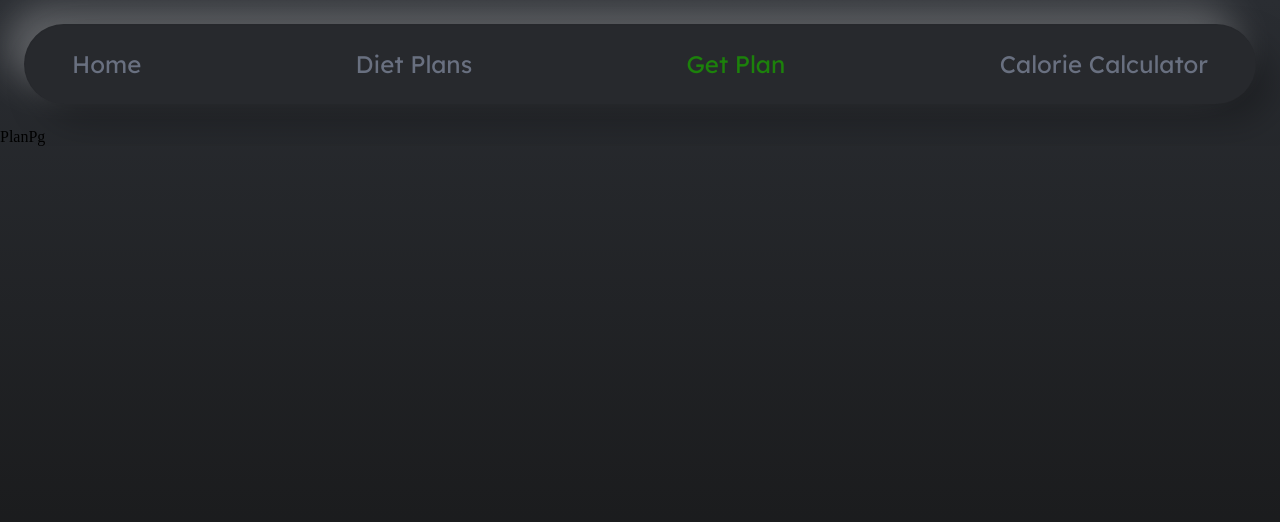
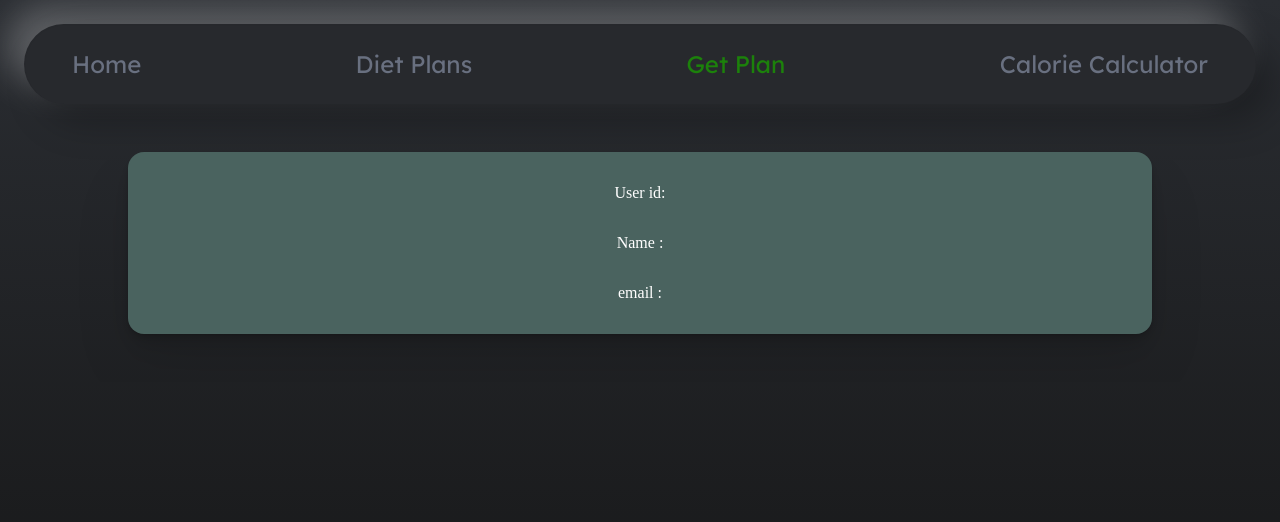
Before and after one commit to AchyuthMohan/devcraft-excel-2022, a React (Create React App) app: page /diet in a window 1280 px wide. Shown: the top 522 px of the page. Built offline with nearby package versions, Linux system fonts and the light colour scheme; no server answers.

Commit message:
ading profile

```diff
--- a/src/pages/PlanPg/PlanPg.css
+++ b/src/pages/PlanPg/PlanPg.css
@@ -0,0 +1,20 @@
+.profile__container {
+    width: 100%;
+}
+
+.profile__div {
+    width: 80%;
+    display: flex;
+    justify-content: center;
+    align-items: center;
+    flex-direction: column;
+    margin: auto;
+    /* background: #00203c; */
+    padding: 1rem;
+    margin: 3rem auto;
+    color: white;
+    background: rgb(74, 99, 95);
+    /* background: linear-gradient(90deg, rgba(115, 179, 169, 1) 12%, rgba(135, 226, 174, 1) 45%, rgba(129, 175, 149, 1) 98%); */
+    border-radius: 1rem;
+    box-shadow: rgba(0, 0, 0, 0.07) 0px 1px 2px, rgba(0, 0, 0, 0.07) 0px 2px 4px, rgba(0, 0, 0, 0.07) 0px 4px 8px, rgba(0, 0, 0, 0.07) 0px 8px 16px, rgba(0, 0, 0, 0.07) 0px 16px 32px, rgba(0, 0, 0, 0.07) 0px 32px 64px;
+}
--- a/src/pages/PlanPg/PlanPg.js
+++ b/src/pages/PlanPg/PlanPg.js
@@ -1,12 +1,18 @@
-import React from 'react'
-import './PlanPg.css'
-import MainLayout from '../../components/MainLayout/MainLayout'
+import React from "react";
+import "./PlanPg.css";
+import MainLayout from "../../components/MainLayout/MainLayout";
 const PlanPg = () => {
   return (
     <MainLayout>
-        PlanPg
+      <div className="profile__container">
+        <div className="profile__div">
+          <p>User id:<span></span></p>
+          <p>Name :<span></span></p>
+          <p>email :<span></span></p>
+        </div>
+      </div>
     </MainLayout>
-  )
-}
+  );
+};
 
-export default PlanPg
+export default PlanPg;
```
